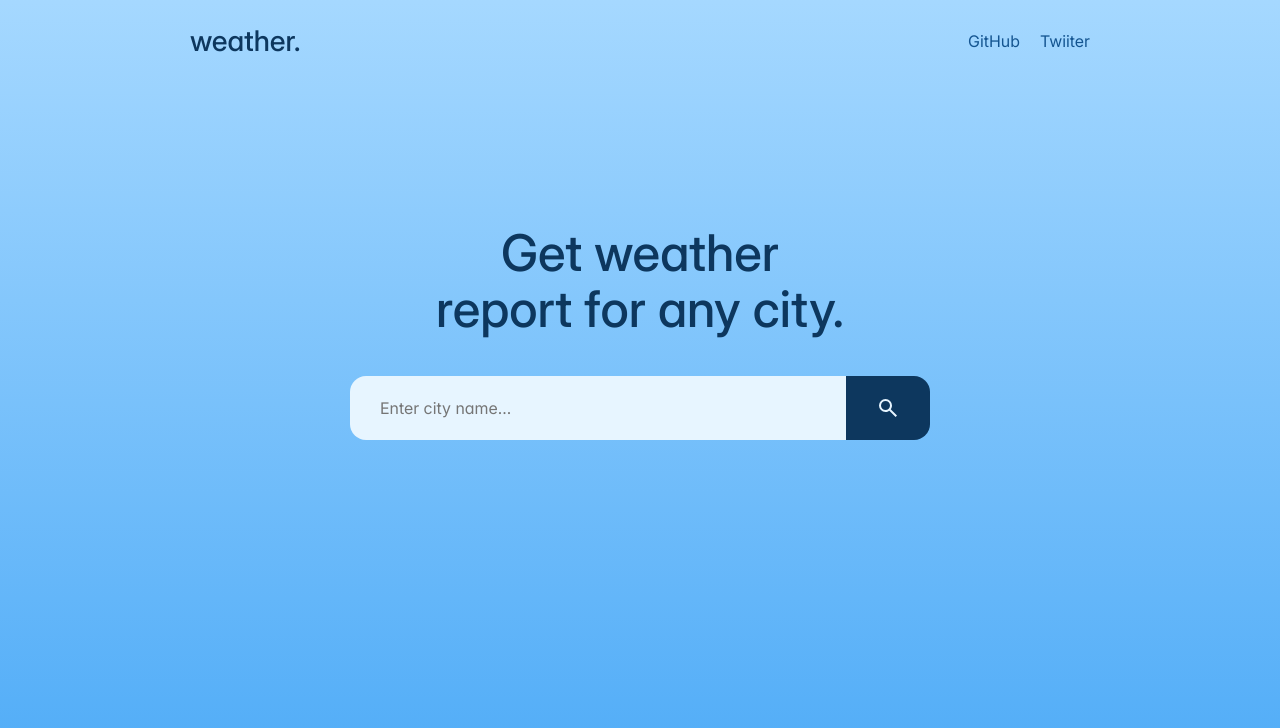
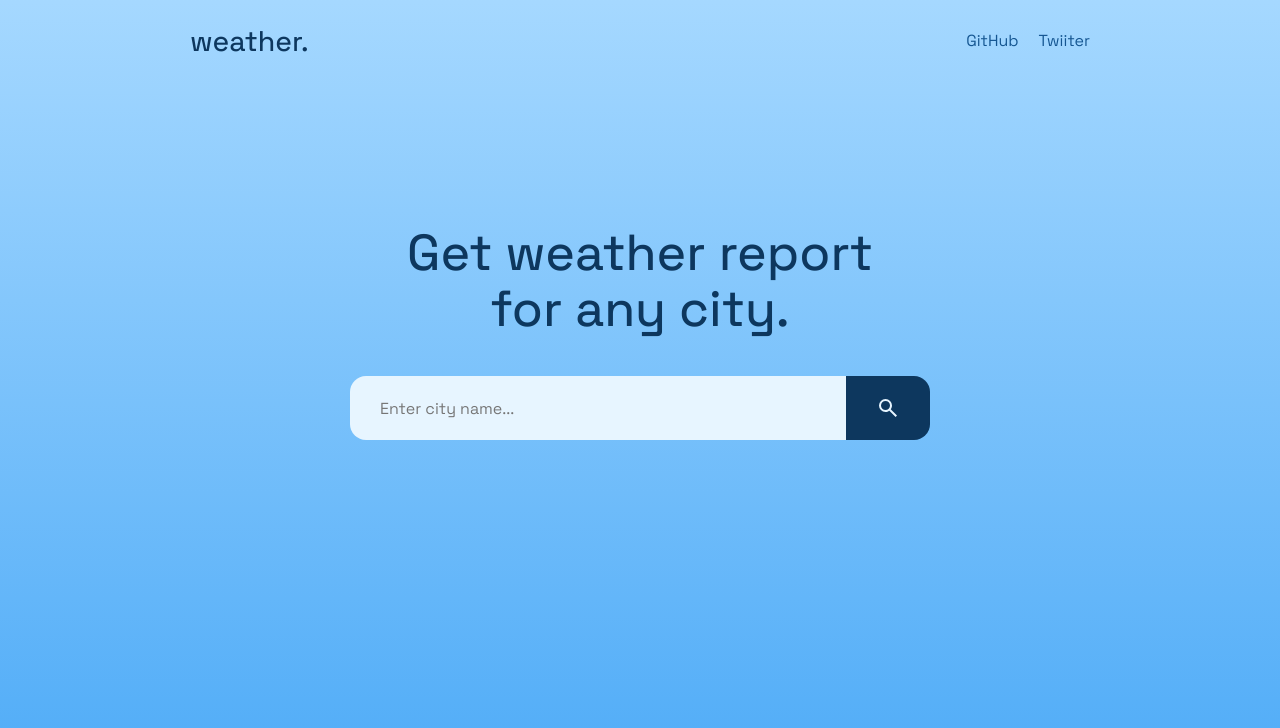
Before and after one commit to heygauravshukla/weather-app, a website built with Vite: page index.html in a window 1280 px wide. Built offline with nearby package versions, Linux system fonts and the light colour scheme; no server answers.

Commit message:
feat: replace Inter font with Space Grotesk and update font settings

```diff
--- a/src/style.css
+++ b/src/style.css
@@ -1,15 +1,8 @@
 @font-face {
-  font-family: "Inter";
-  src: url("/fonts/InterVariable.woff2") format("woff2");
-  font-weight: 100 900;
+  font-family: "Space Grotesk";
+  src: url("/fonts/SpaceGrotesk-Variable.woff2") format("woff2");
+  font-weight: 300 700;
   font-style: normal;
-  font-display: swap;
-}
-@font-face {
-  font-family: "Inter";
-  src: url("/fonts/InterVariable-Italic.woff2") format("woff2");
-  font-weight: 100 900;
-  font-style: italic;
   font-display: swap;
 }
 
@@ -46,7 +39,7 @@
     --br-circle: 50%;
     --br-pill: 100vw;
 
-    --ff-sans: "Inter", sans-serif;
+    --ff-sans: "Space Grotesk", sans-serif;
 
     --fw-regular: 400;
     --fw-medium: 500;
@@ -94,7 +87,6 @@
     background: linear-gradient(var(--clr-surface-3), var(--clr-surface-4));
 
     font-family: var(--ff-sans);
-    font-feature-settings: "cv02", "cv03", "cv04", "cv11";
     line-height: 1.5;
   }
 
```
Also changed, not shown: public/fonts/InterVariable-Italic.woff2 (deleted), public/fonts/InterVariable.woff2 (deleted), public/fonts/SpaceGrotesk-Variable.woff2 (added).
